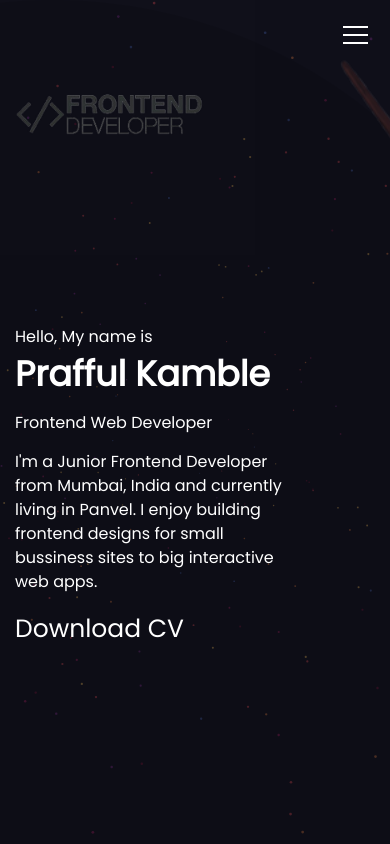
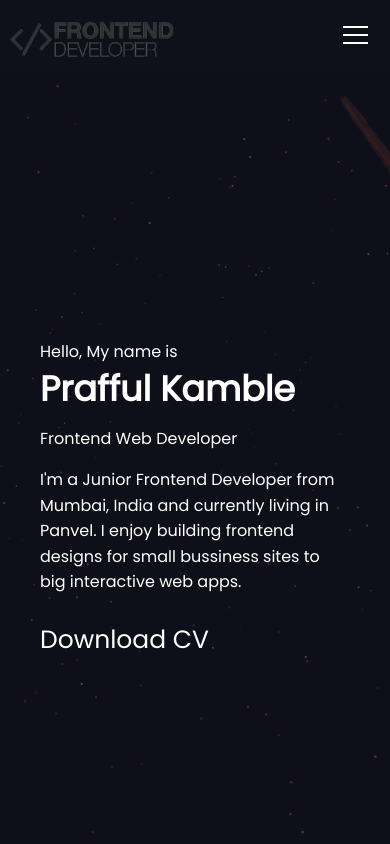
Before and after one commit to Kamble-Prafful/Portfolio, a plain HTML site: page index.html in a window 390 px wide. Shown: the top 844 px of the page. Drawn offline with nearby package versions, Linux system fonts and the light colour scheme; some packages are replaced by stand-ins of ours; no server answers; a script that the page names is missing.

Commit message:
initial commit

```diff
--- a/resources/stylesheets/style.scss
+++ b/resources/stylesheets/style.scss
@@ -66,10 +66,10 @@ img{
 
         img{
             position: absolute;
-            width: 250px;
+            width: 220px;
             height: auto;
-            top: -10px;
-            left: -10px;
+            top: -70px;
+            left: -13px;
         }
     }
 }
@@ -142,6 +142,7 @@ img{
 
     display: none;
     position: fixed;
+    background: #10101a;
     top: 0;
     padding: 15px;
     width: 100%;
@@ -1058,18 +1059,39 @@ img{
     //     font-size: 55%;
     // }
 
-    .banner .container .full-screen .box{
+    .title h3{
+        margin-left: 10px;
+    }
 
-        max-width: 280px;
-        margin-top: 90px;
-        margin-left: -15px;
+    .banner{
 
-        h6{
-            font-size: 16px;
+        &::after{
+            background: none;
         }
 
-        h1{
-            font-size: 35px;
+        .container .full-screen .box {
+
+            max-width: 300px;
+            margin-top: 118px;
+            margin-left: 10px;
+            line-height: 1.6;
+
+            h6 {
+                font-size: 16px;
+            }
+
+            h1 {
+                font-size: 35px;
+            }
+
+            p{
+                margin-bottom: 25px;
+            }
+        }
+
+        .me{
+            position: absolute;
+            top: 35px;
         }
     }
 
@@ -1091,10 +1113,20 @@ img{
 
         .resume-box .education-box{
             max-width: 350px;
+            margin-left: 0 !important;
         }
         .mh-professional-skills{
             padding: 0;
             margin-top: 40px;
+
+            h3{
+                margin-bottom: 70px;
+                margin-left: -15px;
+            }
+
+            .mh-professional-progress{
+                padding-left: 20px;
+            }
         }
     }
 
@@ -1105,9 +1137,10 @@ img{
     }
 
     .map{
-        max-width: 250px;
-        margin-top: -100px;
+        max-width: 350px;
+        margin-top: -10px;
         margin-bottom: -100px;
+        margin-left: -2px;
     }
 
 
```
Also changed, not shown: script.js (+9 -0 lines), resources/stylesheets/style.css, 1 other file.
